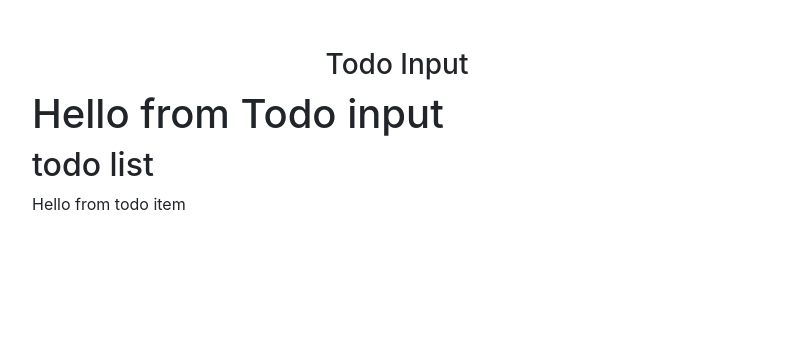
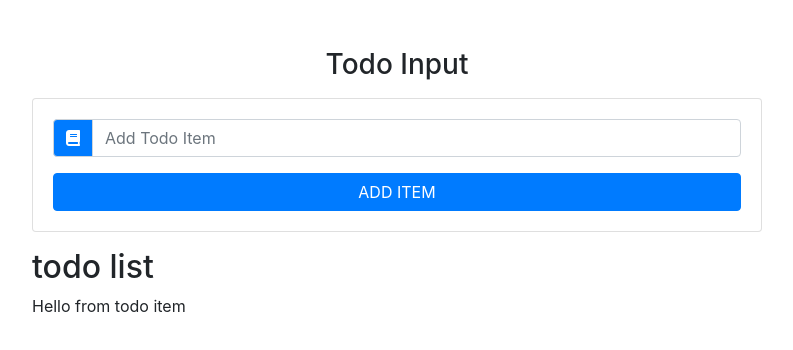
Before and after one commit to mahdifal/react-todo-list, a React (Create React App) app: page / in a window 1280 px wide. Shown: the top 350 px of the page, without its empty margins (243-1036 px from the left). Built offline with nearby package versions, Linux system fonts and the light colour scheme.

Commit message:
Create UI Todo Input

```diff
--- a/public/index.html
+++ b/public/index.html
@@ -22,6 +22,9 @@
       work correctly both with client-side routing and a non-root public URL.
       Learn how to configure a non-root public URL by running `npm run build`.
     -->
+  <!-- font awesome -->
+  <link rel="stylesheet" href="https://use.fontawesome.com/releases/v5.7.2/css/all.css"
+    integrity="sha384-fnmOCqbTlWIlj8LyTjo7mOUStjsKC4pOpQbqyi7RrhN7udi9RwhKkMHpvLbHG9Sr" crossorigin="anonymous" />
   <title>ToDo List with React</title>
 </head>
 
--- a/src/components/TodoInput.jsx
+++ b/src/components/TodoInput.jsx
@@ -1,12 +1,33 @@
-import React, { Component } from 'react'
+import React, { Component } from "react";
 
 export default class TodoInput extends Component {
     render() {
+        const { item, handleChange, handleSubmit, editItem } = this.props;
         return (
-            <h1>
-                Hello from Todo input
-
-            </h1>
-        )
+            <div className="card card-body my-3">
+                <form onSubmit={handleSubmit}>
+                    <div className="input-group">
+                        <div className="input-group-prepend">
+                            <div className="input-group-text bg-primary text-white">
+                                <i className="fas fa-book" />
+                            </div>
+                        </div>
+                        <input
+                            type="text"
+                            className="form-control text-capitalize"
+                            placeholder="add todo item"
+                            value={item}
+                            onChange={handleChange}
+                        />
+                    </div>
+                    <button
+                        type="submit"
+                        className="btn btn-block btn-primary mt-3 text-uppercase"
+                    >
+                        add item
+          </button>
+                </form>
+            </div>
+        );
     }
 }
```
